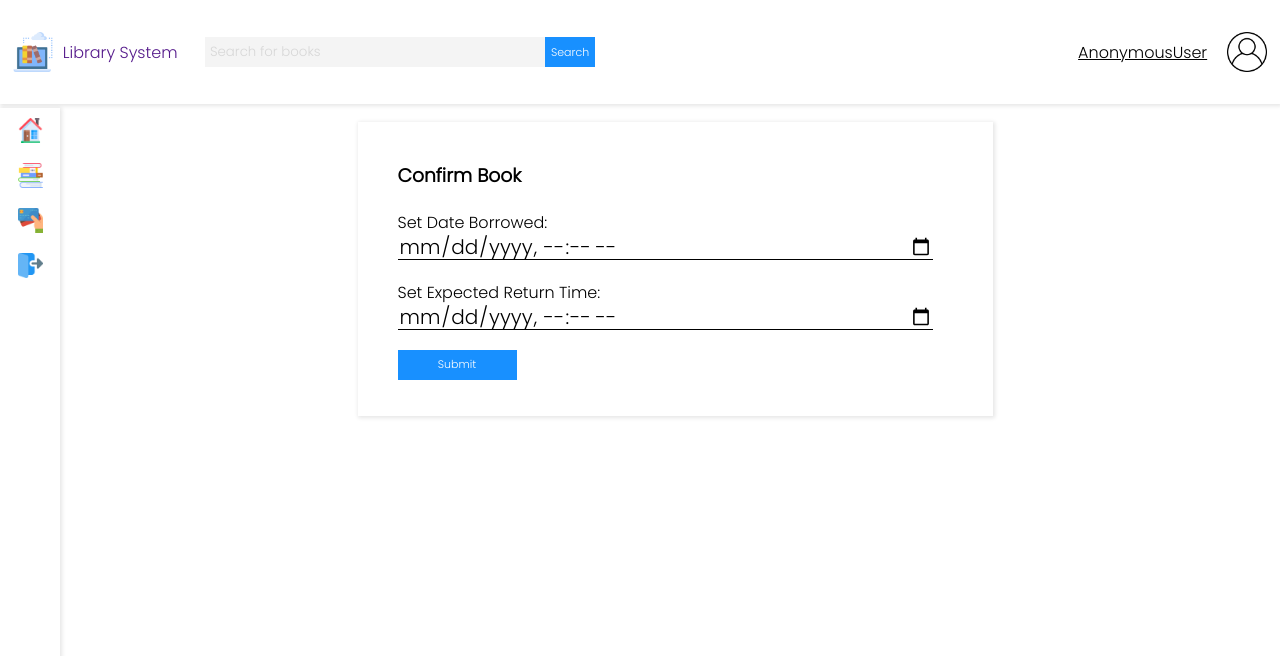
After one commit to devenEden/django-library-app, a Django app: template templates/books/confirm_book_form.html in a window 1280 px wide. The commit adds this page. Shown: the top 656 px of the page. Run offline with Django 4.2, Linux system fonts and the light colour scheme; the template is opened without the code that fills it, so the values that code supplies are empty; some libraries are stand-ins or nearby versions.

Commit message:
More changes to the book requests

```diff
--- a/base/admin.py
+++ b/base/admin.py
@@ -1,6 +1,7 @@
 from django.contrib import admin
-from .models import Book, Role
+from .models import Book, Role, Borrowed
 # Register your models here.
 
 admin.site.register(Book)
 admin.site.register(Role)
+admin.site.register(Borrowed)
--- a/base/models.py
+++ b/base/models.py
@@ -34,6 +34,8 @@ class Borrowed(models.Model):
     description = models.TextField(null=True, blank=True)
     updated = models.DateField(auto_now=True)
     updated = models.DateField(auto_now_add=True)
+    time_borrowed = models.DateTimeField(auto_now=True)
+    time_borrowed = models.DateTimeField(auto_now_add=True)
 
     def __str__(self):
         return self.title
--- a/base/views.py
+++ b/base/views.py
@@ -142,3 +142,6 @@ def bookRequests(request, pk):
             form.save()
             return redirect('home')
     return render(request, 'books/book_requests.html', context)
+
+
+@login_required(login_url='/login')
--- a/templates/books/book_requests.html
+++ b/templates/books/book_requests.html
@@ -42,8 +42,6 @@
     </table>
 </div>
 {% else %}
-<div class="">
-    <a class="button-primary" href="{% url 'create_book' %}">Add A New Book</a>
     <table class="books-table-container">
         <thead>
             <tr>
--- /dev/null
+++ b/templates/books/confirm_book_form.html
@@ -0,0 +1,26 @@
+{% extends 'main.html' %}
+{% load static %}
+{% block content %}
+
+<div class="center">
+    <div class="form-container books-form">
+        <h3 class="books-form-header">Confirm Book</h3>
+        <form method="post" action="{% url 'book_requests' book.id %}">
+            {% csrf_token %}
+            <div class="input-containter">
+                <label class="input-label" for="borrowed-time">Set Date Borrowed: </label>
+                <input value="" class="input" id="borrowed-time" name="borrowed_time" type="datetime-local" />
+            </div>
+            <div class="input-containter">
+                <label class="input-label" for="books-time">Set Expected Return Time: </label>
+                <input value="" class="input" id="return-time" name="return_time" type="datetime-local" />
+            </div>
+            <button class="submit-button">
+                Submit
+            </button>
+        </form>
+    </div>
+</div>
+
+
+{% endblock %}
```
Also changed, not shown: db.sqlite3.
